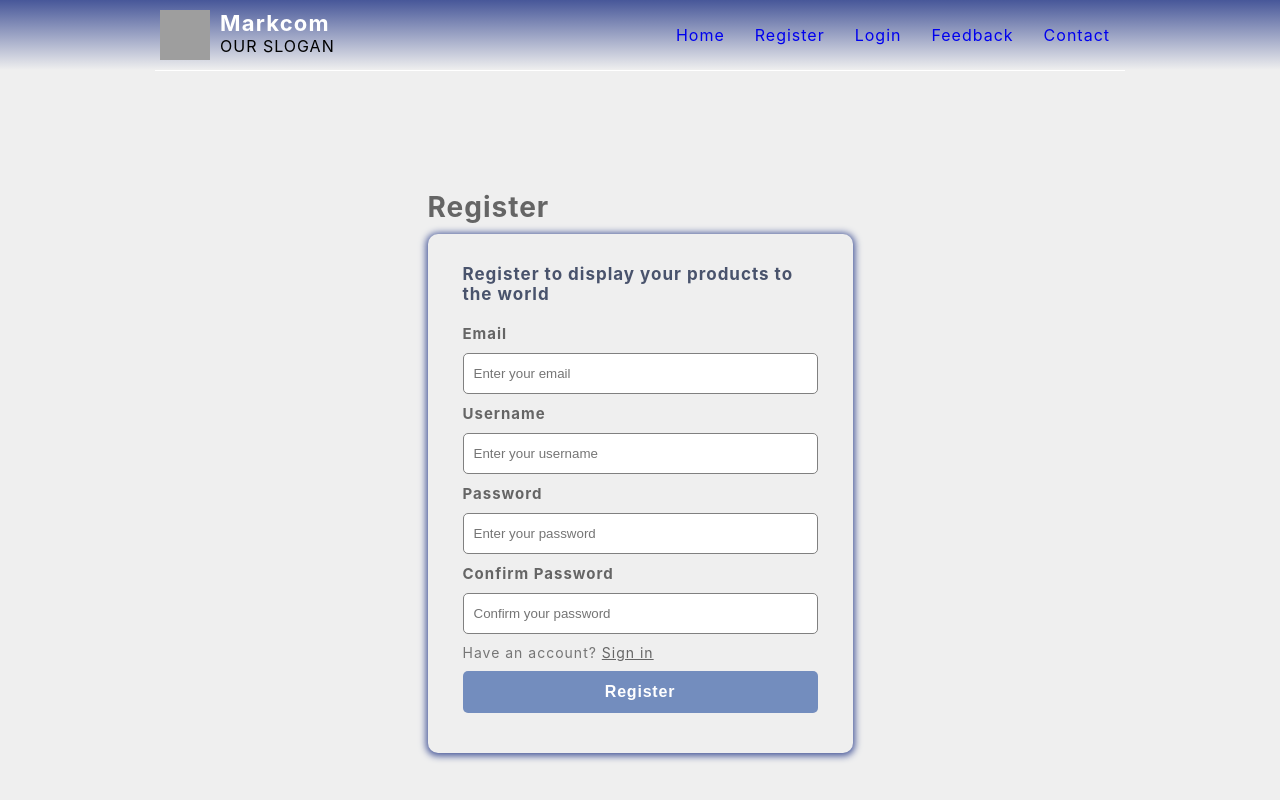
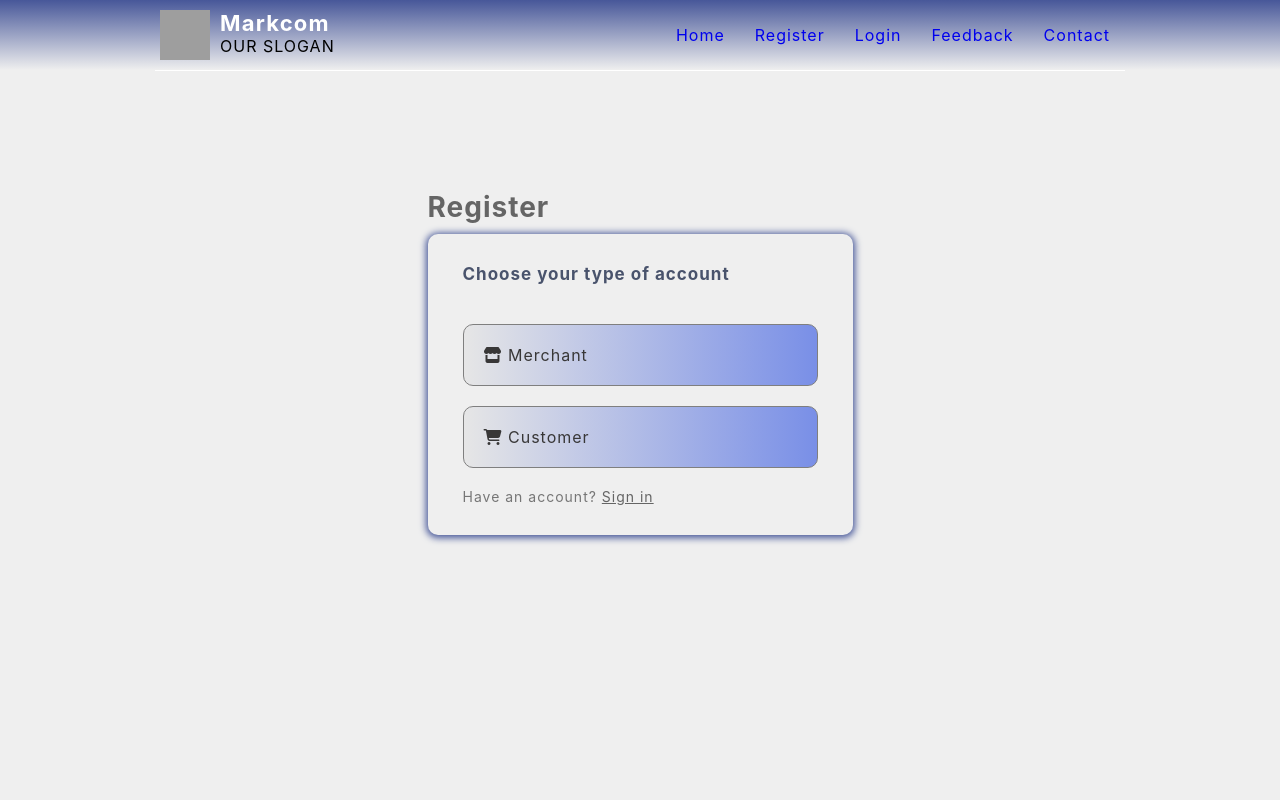
Before and after one commit to PiyushM8/MarkComFrontend, a React (Create React App) app: page /register in a window 1280 px wide. Shown: the top 800 px of the page. Built offline with nearby package versions, Linux system fonts and the light colour scheme; grey boxes are pictures that could not be loaded.

Commit message:
Created Account Type Selection

```diff
--- a/src/component/auth/Register.jsx
+++ b/src/component/auth/Register.jsx
@@ -3,9 +3,12 @@ import { Link } from "react-router-dom";
 import "./register.css"
 
 import { requestRegistration } from "../../services/auth";
+import { useState } from "react";
 
 function Register()
 {
+    const [ accountType, setAccountType ] = useState("")
+
     /**
      * Attempt to register a user
      */
@@ -72,10 +75,31 @@ function Register()
         }
     }
 
+    const pickAccountType = async (e) => {
+        const accountType = e.target.id;
+
+        setAccountType(accountType)
+
+        document.getElementById("account-type-selector").style.display = "none"
+        document.getElementById("register-form").style.display = "block"
+    }
+
     return (
         <div className="signin-register-main">
             <h1>Register</h1>
-            <form class="signin-register-div" onSubmit={e => register(e)}>
+            <div id="account-type-selector" class="signin-register-div account-type-choices fade-in">
+                <h2>Choose your type of account</h2>
+                <div className="register-acc-types" id="Merchant" onClick={e => pickAccountType(e)}>
+                    <i class="fa-solid fa-store"/> Merchant
+                </div>
+                <div className="register-acc-types" id="Customer" onClick={e => pickAccountType(e)}>
+                    <i class="fa-solid fa-cart-shopping"/> Customer
+                </div>
+                <div class="signin-register-options">
+                    Have an account? <Link to={"/login"}>Sign in</Link>
+                </div>
+            </div>
+            <form id="register-form" class="signin-register-div fade-in" onSubmit={e => register(e)}>
                 <h2>Register to display your products to the world</h2>
 
                 <p>Email</p>
--- a/src/component/auth/register.css
+++ b/src/component/auth/register.css
@@ -1,12 +1,45 @@
 .signin-register-main{
     margin: 90px auto;
     width: 425px;
+}
+
+.register-acc-types{
+    position: relative;
+    padding: 20px;
+    width: 100%;
+    border: 1px solid rgb(127, 127, 127);
+    border-radius: 10px;
+    margin: auto;
+    background: linear-gradient(to right, #e6e6e6 , rgb(121, 143, 231) );
+    box-sizing: border-box;
+    color: rgb(56, 55, 55);
+    transition: width 1s ease;
+    -webkit-transition: background 1s;
+}
+
+.register-acc-types:hover{
+    cursor: pointer;
+    opacity: 0.8;
+    background: linear-gradient(to right, #e6e6e6 , rgb(134, 134, 134) );
+    color: black;
+    font-weight: bold;
+    box-shadow: 0px 0px 2px 1px rgb(145, 150, 171);
+}
+
+.account-type-choices{
+    display: flex;
+    flex-direction: column;
+    grid-gap: 20px;
 }
 
 .signin-register-main>h1{
     font-size: 28px;
     color: rgb(101, 101, 101);
     margin: 10px 0;
+}
+
+#register-form{
+    display: none;
 }
 
 .signin-register-div{
@@ -84,3 +117,33 @@
     opacity: 0.8;
     cursor: pointer;
 }
+
+@keyframes fadeIn {
+    from {
+        opacity: 0;
+        visibility: hidden;
+    }
+    to {
+        opacity: 1;
+        visibility: visible;
+    }
+}
+
+@keyframes fadeOut {
+    from {
+      opacity: 1;
+      visibility: visible;
+    }
+    to {
+      opacity: 0;
+      visibility: hidden;
+    }
+}
+
+.fade-in {
+    animation: fadeIn 1s ease-in forwards; /* Play the fadeIn animation over 1 second */
+}
+
+.fade-out {
+    animation: fadeOut 1s ease-in forwards; /* Play the fadeOut animation over 1 second */
+}
--- a/src/component/dashboard/products/uploadProduct.jsx
+++ b/src/component/dashboard/products/uploadProduct.jsx
@@ -2,14 +2,30 @@ import { useLocation, useNavigate } from "react-router-dom"
 import { createProduct, getProductById } from "../../../services/product"
 import "./uploadProduct.css"
 import { useEffect, useState } from "react"
+/**
+ * Purpose: This file will be used to contain the javascript and html for
+ *          - Product Creation
+ *          - Product Editing
+ *
+ * Author: Paul Kim
+ * Last Modified: 2/26/2024
+ * To Do(s):
+ */
 
 function UploadProduct()
 {
     const navigate = useNavigate()
     const location = useLocation()
 
-    const [ product, setProduct ] = useState({})
+    const [ price, setPrice ] = useState()
+    const [ title, setTitle ] = useState("")
+    const [ productType, setProducType ] = useState("")
+    const [ description, setDescription ] = useState("")
 
+    /**
+     * This function will load the product details into the inputs if we're editing the product.
+     * If checks the url to check if we are editing the product
+     */
     const load = async () => {
         const pathName = location.pathname
         if(pathName.includes("/dashboard/products/edit"))
@@ -17,7 +33,11 @@ function UploadProduct()
             const productId = pathName.split("/products/edit/")[1]
             const response = await getProductById(productId)
             const product = response.data
-            setProduct(product)
+
+            setPrice(product.Price)
+            setTitle(product.Title)
+            setProducType(product.ProductType)
+            setDescription(product.Description)
         }
     }
 
@@ -60,25 +80,39 @@ function UploadProduct()
         }
     }
 
+    const updateProduct = async (e) => {
+        e.preventDefault()
+    }
+
+    const handleSubmit = async (e) => {
+        const pathName = location.pathname
+        if(pathName.includes("/dashboard/products/edit"))
+        {
+            updateProduct(e)
+        }else{
+            uploadProduct(e)
+        }
+    }
+
     return (
-        <form className="upload-product-form-cont" onSubmit={e => uploadProduct(e)}>
+        <form className="upload-product-form-cont" onSubmit={e => handleSubmit(e)}>
             <div className="upload-top-inputs">
                 <div className="input-item title-input-item">
                     <h3 className="input-item-header">Title</h3>
-                    <input className="upload-input" placeholder="Enter Title" id="title" value={product.Title}/>
+                    <input className="upload-input" placeholder="Enter Title" id="title" name="title" value={title}/>
                 </div>
                 <div className="input-item">
                     <h3 className="input-item-header">Price</h3>
-                    <input className="upload-input" placeholder="Enter Price" id="price" value={product.Price} type="number"/>
+                    <input className="upload-input" placeholder="Enter Price" id="price" name="price" value={price} type="number"/>
                 </div>
                 <div className="input-item">
                     <h3 className="input-item-header">Product Type</h3>
-                    <input className="upload-input" placeholder="Product Type" id="productType" value={product.ProductType}/>
+                    <input className="upload-input" placeholder="Product Type" id="productType" name="productType" value={productType}/>
                 </div>
             </div>
             <div className="input-item">
                 <h3 className="input-item-header">Description</h3>
-                <textarea className="upload-textarea" placeholder="Enter Title" id="description" value={product.Description}/>
+                <textarea className="upload-textarea" placeholder="Enter Title" id="description" name="description" value={description}/>
             </div>
             <div className="upload-action-btn">
                 <input type="submit" value="Save Product" className="save-product"/>
```
